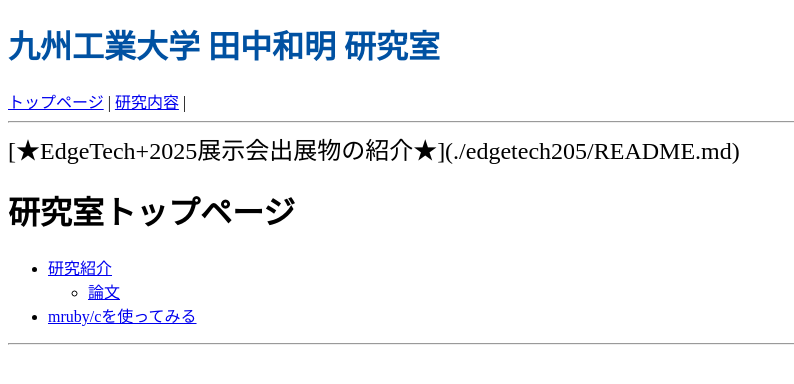
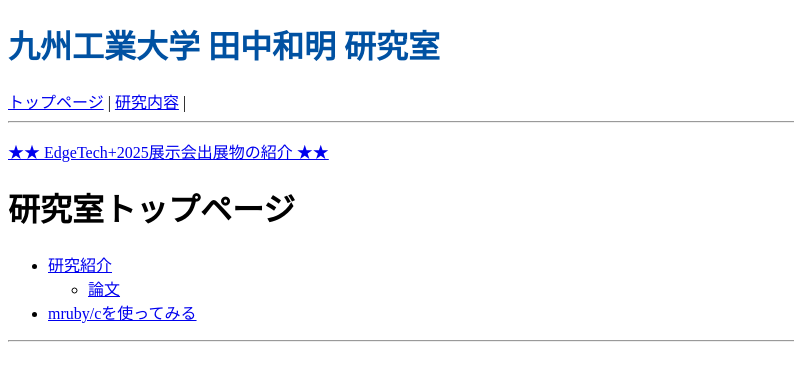
Before and after one commit to mruby-lab/mruby-lab.github.io, a Jekyll site: the page built from index.md, in a window 1280 px wide. Shown: the top 384 px of the page, without its empty margins (0-794 px from the left). Built offline with Jekyll 4.4.1, drawn with Linux system fonts in a browser that asks for light colours; Markdown is read by kramdown in place of the engine named in the settings.

Commit message:
トップのリンクを修正

```diff
--- a/index.md
+++ b/index.md
@@ -5,7 +5,7 @@ desc:
 ---
 
 
-<font size="+2">[★EdgeTech+2025展示会出展物の紹介★](./edgetech205/README.md)</font>
+[★★ EdgeTech+2025展示会出展物の紹介 ★★](./edgetech205/README.md)
 
 
 # 研究室トップページ
```
